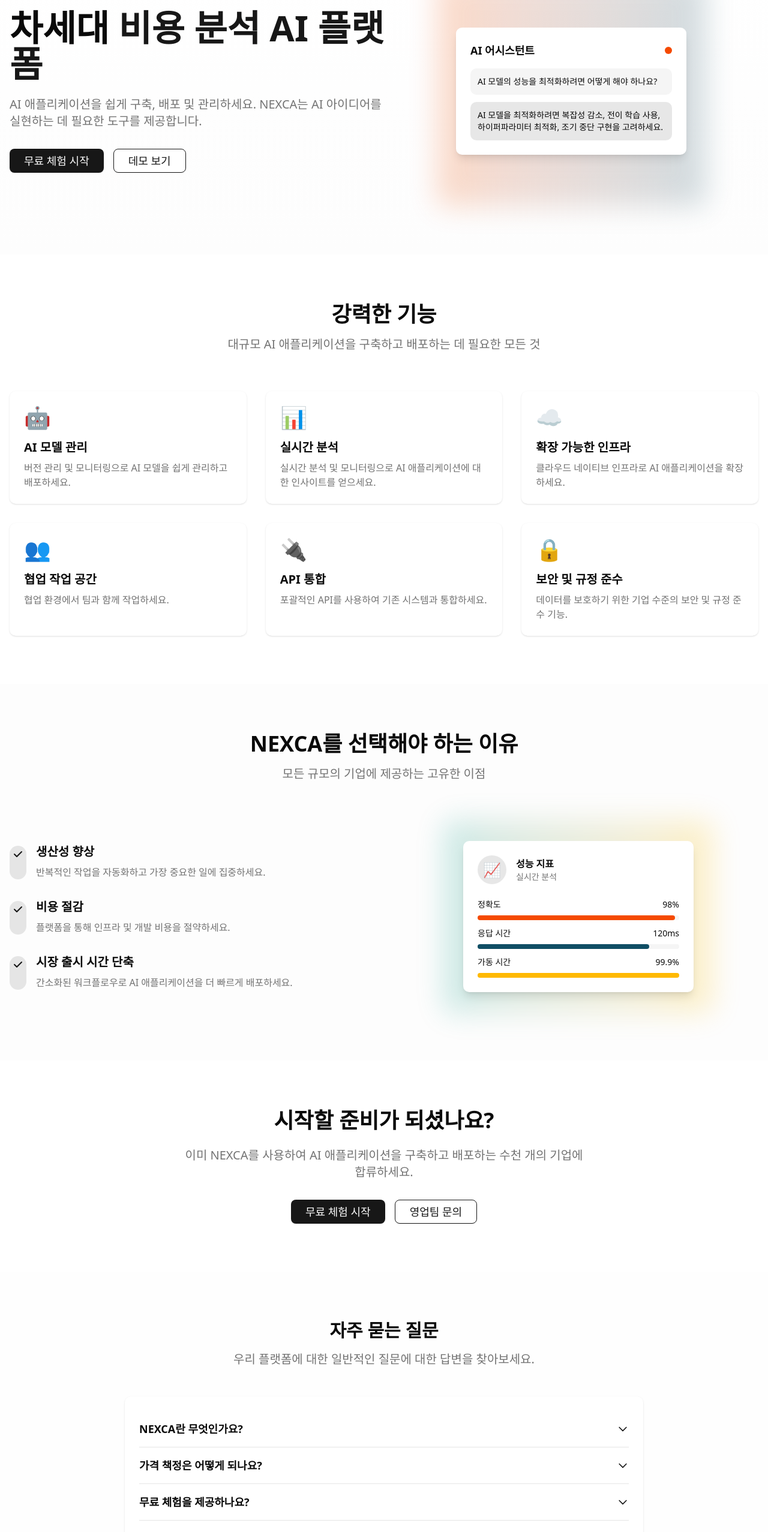
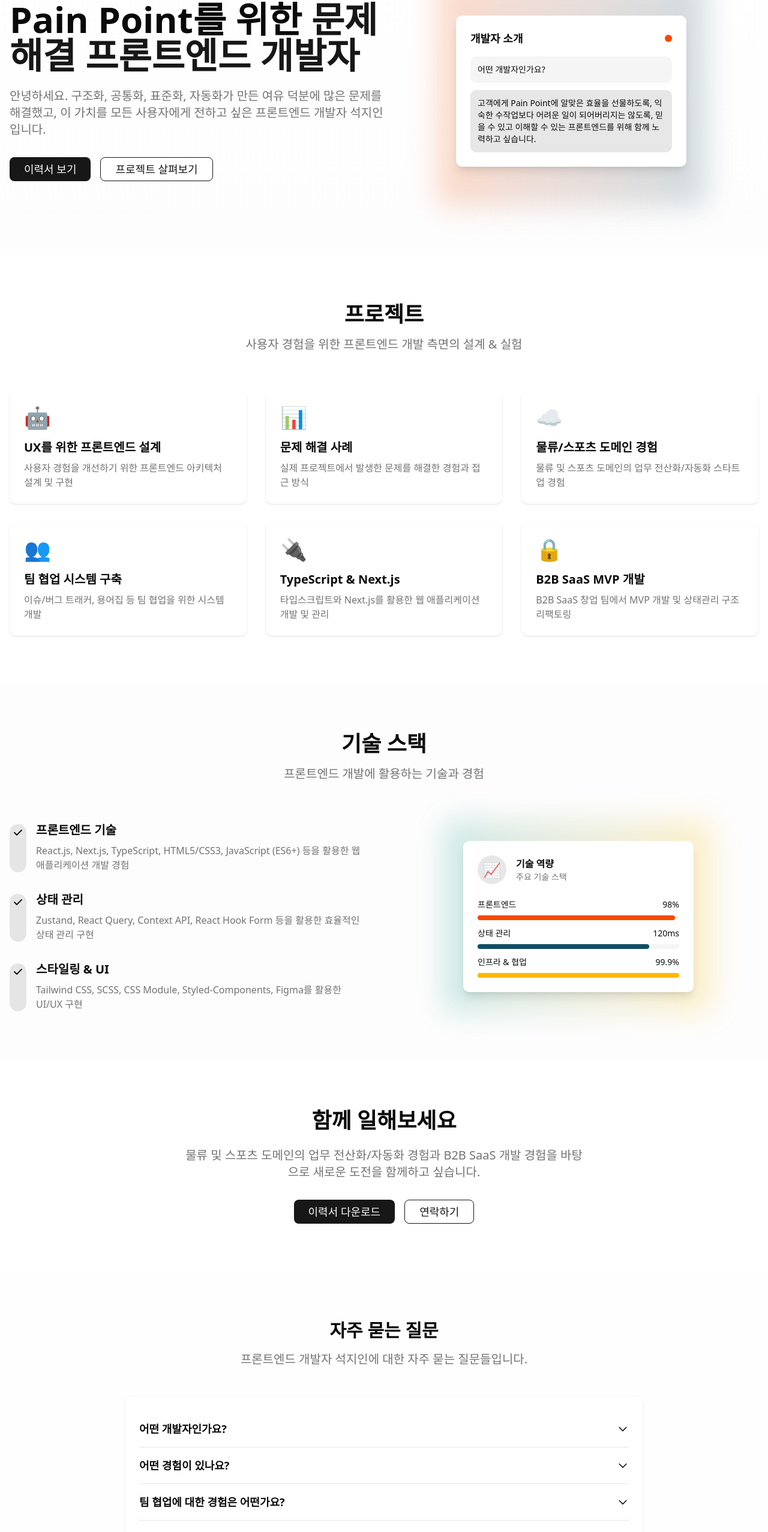
Before and after one commit to JiinSeok/useJiin-portfolio, a Next.js app: page / in a window 1280 px wide. Shown: the part 204-2758 px from the top of the page at 60% size. Built offline with nearby package versions, Linux system fonts and the light colour scheme.

Commit message:
feat: 포트폴리오로 변환

```diff
--- a/src/app/layout.tsx
+++ b/src/app/layout.tsx
@@ -9,10 +9,10 @@
 import { Suspense } from 'react'
 
 export const metadata: Metadata = {
-  title: 'NEXCA - Next Generation AI Platform',
+  title: '석지인 - 프론트엔드 개발자 포트폴리오',
   description:
-    'NEXCA is a next-generation AI platform that helps you build, deploy, and manage AI applications.',
-  keywords: 'AI, artificial intelligence, machine learning, platform, NEXCA',
+    'Pain Point를 위한 문제 해결, 실전형 프론트엔드 개발자 석지인의 포트폴리오입니다.',
+  keywords: '프론트엔드, 개발자, 포트폴리오, 석지인, React, Next.js, TypeScript',
 }
 
 export default async function LocaleLayout({ children }: LayoutProps) {
--- a/src/app/page.tsx
+++ b/src/app/page.tsx
@@ -24,7 +24,7 @@
       {/* Navigation */}
       <nav className="w-full max-w-7xl mx-auto px-4 py-6 flex justify-between items-center">
         <div className="flex items-center">
-          <span className="text-2xl font-bold text-primary">NEXCA</span>
+          <span className="text-2xl font-bold text-primary">석지인</span>
         </div>
         <div className="hidden md:flex space-x-8">
           <Link
@@ -335,44 +335,44 @@
 
           <div className="bg-card rounded-lg p-6 shadow-sm">
             <Accordion>
-              <AccordionItem title={t('faq.q1') || 'What is NEXCA?'}>
+              <AccordionItem title={t('faq.q1') || '어떤 개발자인가요?'}>
                 <p>
                   {t('faq.a1') ||
-                    'NEXCA is an AI model management platform that helps teams build, deploy, and monitor AI models at scale. Our platform provides tools for model training, deployment, monitoring, and collaboration.'}
+                    '구조화, 공통화, 표준화, 자동화가 만든 여유 덕분에 많은 문제를 해결했고, 이 가치를 모든 사용자에게 전하고 싶은 프론트엔드 개발자입니다.'}
                 </p>
               </AccordionItem>
 
-              <AccordionItem title={t('faq.q2') || 'How does pricing work?'}>
+              <AccordionItem title={t('faq.q2') || '어떤 경험이 있나요?'}>
                 <p>
                   {t('faq.a2') ||
-                    'We offer flexible pricing plans based on your needs. Our starter plan is free and includes basic features. For more advanced features, we offer premium plans starting at $99/month. Contact us for enterprise pricing.'}
+                    '물류 및 스포츠 도메인의 업무 전산화/자동화 스타트업에서 일했습니다. ERP를 비롯한 WMS(창고)/OMS(주문) 앱을 운영하며, 관행적이고 불분명한 업무를 직접 발굴해 전산화했습니다.'}
                 </p>
               </AccordionItem>
 
               <AccordionItem
-                title={t('faq.q3') || 'Do you offer a free trial?'}
+                title={t('faq.q3') || '팀 협업에 대한 경험은 어떤가요?'}
               >
                 <p>
                   {t('faq.a3') ||
-                    'Yes, we offer a 14-day free trial of our premium features. No credit card required. You can sign up and start using our platform right away.'}
+                    '고객의 업무를 효율화한 앱처럼, 팀의 업무를 효율화하는 시스템을 만들었습니다. 이슈/버그 트래커, 용어집을 만들어 커뮤니케이션 비용을 줄였습니다.'}
                 </p>
               </AccordionItem>
 
               <AccordionItem
-                title={t('faq.q4') || 'How secure is your platform?'}
+                title={t('faq.q4') || '주요 기술 스택은 무엇인가요?'}
               >
                 <p>
                   {t('faq.a4') ||
-                    'Security is our top priority. We use industry-standard encryption, regular security audits, and follow best practices for data protection. Your data is always encrypted both in transit and at rest.'}
+                    'TypeScript, Next.js, React.js를 주로 사용하며, 상태 관리를 위해 Zustand, React Query, Context API 등을 활용합니다. 스타일링은 Tailwind CSS, SCSS, CSS Module을 상황에 맞게 사용합니다.'}
                 </p>
               </AccordionItem>
 
               <AccordionItem
-                title={t('faq.q5') || 'Can I integrate with my existing tools?'}
+                title={t('faq.q5') || '현재 어떤 일을 하고 있나요?'}
               >
                 <p>
                   {t('faq.a5') ||
-                    'Yes, our platform offers robust API and integration options. You can connect with popular tools like GitHub, Slack, Jira, and more. We also provide webhooks for custom integrations.'}
+                    '현재는 B2B SaaS 창업 팀에서 MVP를 맡아 요구사항의 빠른 구현을 위한 상태관리 구조 리팩토링을 진행 중입니다. 고객이 당연하게 기대하는 경험부터 감동하는 경험까지 제약 없이 그려내기 위해 계속해서 도전하고 있습니다.'}
                 </p>
               </AccordionItem>
             </Accordion>
@@ -413,7 +413,7 @@
         <div className="max-w-7xl mx-auto px-4">
           <div className="grid grid-cols-1 md:grid-cols-4 gap-8 mb-8">
             <div>
-              <h3 className="text-lg font-semibold mb-4">NEXCA</h3>
+              <h3 className="text-lg font-semibold mb-4">석지인</h3>
               <p className="text-muted-foreground">{t('footer.description')}</p>
             </div>
             <div>
--- a/src/constants/locales/ko.json
+++ b/src/constants/locales/ko.json
@@ -1,102 +1,102 @@
 {
   "HomePage": {
-    "title": "NEXCA - 차세대 AI 플랫폼",
-    "description": "AI 애플리케이션을 쉽게 구축, 배포 및 관리하세요. NEXCA는 AI 아이디어를 실현하는 데 필요한 도구를 제공합니다.",
+    "title": "석지인 - 프론트엔드 개발자 포트폴리오",
+    "description": "Pain Point를 위한 문제 해결, 실전형 프론트엔드 개발자 석지인의 포트폴리오입니다.",
     "error": {
       "unknown": "문제가 발생했어요. 잠시 후 다시 시도해주세요"
     },
     "nav": {
-      "features": "기능",
-      "benefits": "장점",
+      "features": "프로젝트",
+      "benefits": "기술 스택",
       "contact": "문의하기",
-      "get-started": "시작하기"
+      "get-started": "이력서"
     },
     "hero": {
-      "title": "차세대",
-      "title-highlight1": "비용 분석",
-      "title-highlight2": "AI 플랫폼",
-      "description": "AI 애플리케이션을 쉽게 구축, 배포 및 관리하세요. NEXCA는 AI 아이디어를 실현하는 데 필요한 도구를 제공합니다.",
-      "cta-trial": "무료 체험 시작",
-      "cta-demo": "데모 보기",
-      "cta-contact": "영업팀 문의",
-      "ai-assistant": "AI 어시스턴트",
-      "ai-question": "AI 모델의 성능을 최적화하려면 어떻게 해야 하나요?",
-      "ai-answer": "AI 모델을 최적화하려면 복잡성 감소, 전이 학습 사용, 하이퍼파라미터 최적화, 조기 중단 구현을 고려하세요."
+      "title": "Pain Point를 위한",
+      "title-highlight1": "문제 해결",
+      "title-highlight2": "프론트엔드 개발자",
+      "description": "안녕하세요. 구조화, 공통화, 표준화, 자동화가 만든 여유 덕분에 많은 문제를 해결했고, 이 가치를 모든 사용자에게 전하고 싶은 프론트엔드 개발자 석지인입니다.",
+      "cta-trial": "이력서 보기",
+      "cta-demo": "프로젝트 살펴보기",
+      "cta-contact": "문의하기",
+      "ai-assistant": "개발자 소개",
+      "ai-question": "어떤 개발자인가요?",
+      "ai-answer": "고객에게 Pain Point에 알맞은 효율을 선물하도록, 익숙한 수작업보다 어려운 일이 되어버리지는 않도록, 믿을 수 있고 이해할 수 있는 프론트엔드를 위해 함께 노력하고 싶습니다."
     },
     "features": {
-      "title": "강력한 기능",
-      "description": "대규모 AI 애플리케이션을 구축하고 배포하는 데 필요한 모든 것",
+      "title": "프로젝트",
+      "description": "사용자 경험을 위한 프론트엔드 개발 측면의 설계 & 실험",
       "model-management": {
-        "title": "AI 모델 관리",
-        "description": "버전 관리 및 모니터링으로 AI 모델을 쉽게 관리하고 배포하세요."
+        "title": "UX를 위한 프론트엔드 설계",
+        "description": "사용자 경험을 개선하기 위한 프론트엔드 아키텍처 설계 및 구현"
       },
       "analytics": {
-        "title": "실시간 분석",
-        "description": "실시간 분석 및 모니터링으로 AI 애플리케이션에 대한 인사이트를 얻으세요."
+        "title": "문제 해결 사례",
+        "description": "실제 프로젝트에서 발생한 문제를 해결한 경험과 접근 방식"
       },
       "infrastructure": {
-        "title": "확장 가능한 인프라",
-        "description": "클라우드 네이티브 인프라로 AI 애플리케이션을 확장하세요."
+        "title": "물류/스포츠 도메인 경험",
+        "description": "물류 및 스포츠 도메인의 업무 전산화/자동화 스타트업 경험"
       },
       "collaboration": {
-        "title": "협업 작업 공간",
-        "description": "협업 환경에서 팀과 함께 작업하세요."
+        "title": "팀 협업 시스템 구축",
+        "description": "이슈/버그 트래커, 용어집 등 팀 협업을 위한 시스템 개발"
       },
       "api": {
-        "title": "API 통합",
-        "description": "포괄적인 API를 사용하여 기존 시스템과 통합하세요."
+        "title": "TypeScript & Next.js",
+        "description": "타입스크립트와 Next.js를 활용한 웹 애플리케이션 개발 및 관리"
       },
       "security": {
-        "title": "보안 및 규정 준수",
-        "description": "데이터를 보호하기 위한 기업 수준의 보안 및 규정 준수 기능."
+        "title": "B2B SaaS MVP 개발",
+        "description": "B2B SaaS 창업 팀에서 MVP 개발 및 상태관리 구조 리팩토링"
       }
     },
     "benefits": {
-      "title": "NEXCA를 선택해야 하는 이유",
-      "description": "모든 규모의 기업에 제공하는 고유한 이점",
+      "title": "기술 스택",
+      "description": "프론트엔드 개발에 활용하는 기술과 경험",
       "productivity": {
-        "title": "생산성 향상",
-        "description": "반복적인 작업을 자동화하고 가장 중요한 일에 집중하세요."
+        "title": "프론트엔드 기술",
+        "description": "React.js, Next.js, TypeScript, HTML5/CSS3, JavaScript (ES6+) 등을 활용한 웹 애플리케이션 개발 경험"
       },
       "costs": {
-        "title": "비용 절감",
-        "description": "플랫폼을 통해 인프라 및 개발 비용을 절약하세요."
+        "title": "상태 관리",
+        "description": "Zustand, React Query, Context API, React Hook Form 등을 활용한 효율적인 상태 관리 구현"
       },
       "time-to-market": {
-        "title": "시장 출시 시간 단축",
-        "description": "간소화된 워크플로우로 AI 애플리케이션을 더 빠르게 배포하세요."
+        "title": "스타일링 & UI",
+        "description": "Tailwind CSS, SCSS, CSS Module, Styled-Components, Figma를 활용한 UI/UX 구현"
       },
       "metrics": {
-        "title": "성능 지표",
-        "subtitle": "실시간 분석",
-        "accuracy": "정확도",
-        "response-time": "응답 시간",
-        "uptime": "가동 시간"
+        "title": "기술 역량",
+        "subtitle": "주요 기술 스택",
+        "accuracy": "프론트엔드",
+        "response-time": "상태 관리",
+        "uptime": "인프라 & 협업"
       }
     },
     "cta": {
-      "title": "시작할 준비가 되셨나요?",
-      "description": "이미 NEXCA를 사용하여 AI 애플리케이션을 구축하고 배포하는 수천 개의 기업에 합류하세요.",
-      "trial": "무료 체험 시작",
-      "contact": "영업팀 문의"
+      "title": "함께 일해보세요",
+      "description": "물류 및 스포츠 도메인의 업무 전산화/자동화 경험과 B2B SaaS 개발 경험을 바탕으로 새로운 도전을 함께하고 싶습니다.",
+      "trial": "이력서 다운로드",
+      "contact": "연락하기"
     },
     "footer": {
-      "description": "AI 애플리케이션 구축, 배포 및 관리를 위한 차세대 AI 플랫폼.",
-      "product": "제품",
-      "features": "기능",
-      "pricing": "가격",
-      "documentation": "문서",
-      "api": "API",
-      "company": "회사",
+      "description": "Pain Point를 위한 문제 해결, 실전형 프론트엔드 개발자 석지인의 포트폴리오입니다.",
+      "product": "포트폴리오",
+      "features": "프로젝트",
+      "pricing": "기술 스택",
+      "documentation": "이력서",
+      "api": "Today I Learned",
+      "company": "연락처",
       "about": "소개",
       "blog": "블로그",
-      "careers": "채용",
+      "careers": "이메일",
       "contact": "문의하기",
-      "legal": "법률",
-      "privacy": "개인정보 처리방침",
-      "terms": "서비스 약관",
-      "cookies": "쿠키 정책",
-      "copyright": "© {year} NEXCA. 모든 권리 보유.",
+      "legal": "링크",
+      "privacy": "GitHub",
+      "terms": "LinkedIn",
+      "cookies": "블로그",
+      "copyright": "© {year} 석지인. 모든 권리 보유.",
       "social": {
         "twitter": "트위터",
         "github": "깃허브",
@@ -104,38 +104,38 @@
       }
     },
     "release": {
-      "title": "출시 소식 받기",
-      "description": "새로운 기능과 업데이트 소식을 가장 먼저 받아보세요.",
+      "title": "연락하기",
+      "description": "이메일을 남겨주시면 빠르게 답변 드리겠습니다.",
       "email-placeholder": "이메일 주소를 입력하세요",
-      "subscribe": "구독하기"
+      "subscribe": "보내기"
     },
     "faq": {
       "title": "자주 묻는 질문",
-      "description": "우리 플랫폼에 대한 일반적인 질문에 대한 답변을 찾아보세요.",
-      "q1": "NEXCA란 무엇인가요?",
-      "a1": "NEXCA는 팀이 AI 모델을 대규모로 구축, 배포 및 모니터링하는 데 도움이 되는 AI 모델 관리 플랫폼입니다. 우리 플랫폼은 모델 훈련, 배포, 모니터링 및 협업을 위한 도구를 제공합니다.",
-      "q2": "가격 책정은 어떻게 되나요?",
-      "a2": "우리는 귀하의 요구에 따라 유연한 가격 책정 계획을 제공합니다. 스타터 플랜은 무료이며 기본 기능을 포함합니다. 더 고급 기능을 위해 월 99달러부터 시작하는 프리미엄 플랜을 제공합니다. 기업 가격 책정에 대해서는 문의해 주세요.",
-      "q3": "무료 체험을 제공하나요?",
-      "a3": "네, 프리미엄 기능에 대한 14일 무료 체험을 제공합니다. 신용 카드가 필요하지 않습니다. 가입하고 바로 우리 플랫폼을 사용할 수 있습니다.",
-      "q4": "플랫폼은 얼마나 안전한가요?",
-      "a4": "보안은 우리의 최우선 과제입니다. 우리는 업계 표준 암호화, 정기적인 보안 감사를 사용하고 데이터 보호를 위한 모범 사례를 따릅니다. 귀하의 데이터는 전송 중이든 저장 중이든 항상 암호화됩니다.",
-      "q5": "기존 도구와 통합할 수 있나요?",
-      "a5": "네, 우리 플랫폼은 강력한 API 및 통합 옵션을 제공합니다. GitHub, Slack, Jira 등과 같은 인기 있는 도구와 연결할 수 있습니다. 또한 사용자 정의 통합을 위한 웹훅도 제공합니다."
+      "description": "프론트엔드 개발자 석지인에 대한 자주 묻는 질문들입니다.",
+      "q1": "어떤 개발자인가요?",
+      "a1": "구조화, 공통화, 표준화, 자동화가 만든 여유 덕분에 많은 문제를 해결했고, 이 가치를 모든 사용자에게 전하고 싶은 프론트엔드 개발자입니다. 고객에게 Pain Point에 알맞은 효율을 선물하도록, 익숙한 수작업보다 어려운 일이 되어버리지는 않도록, 믿을 수 있고 이해할 수 있는 프론트엔드를 위해 함께 노력하고 싶습니다.",
+      "q2": "어떤 경험이 있나요?",
+      "a2": "물류 및 스포츠 도메인의 업무 전산화/자동화 스타트업에서 일했습니다. ERP를 비롯한 WMS(창고)/OMS(주문) 앱을 운영하며, 운영 전에는 알 수 없었던 '재고 무관' 등의 관행적이고 불분명한 업무를 직접 발굴해 전산화했습니다. 이 같은 과정을 통해 앱은 업무 프로세스도, 개발 형태도 다른 여러 고객사의 업무를 포괄하게 되었고, SaaS 온보딩을 무사히 완료할 수 있었습니다.",
+      "q3": "팀 협업에 대한 경험은 어떤가요?",
+      "a3": "고객의 업무를 효율화한 앱처럼, 팀의 업무를 효율화하는 시스템을 만들었습니다. 7개월차 초기 스타트업에서는 이슈/버그 트래커, 용어집을 만들어 커뮤니케이션 비용을 줄였습니다. 7년차 스타트업에서는 자사 하드웨어와의 호환성, 워크플로우 정의를 위해서 TF를 진행했습니다. 이를 포함한 소프트웨어 지원 사양 정의로 무한 디버깅에 투입되던 개발 리소스를 절감하고 운영 혼란을 없앴습니다.",
+      "q4": "주요 기술 스택은 무엇인가요?",
+      "a4": "TypeScript, Next.js, React.js를 주로 사용하며, 상태 관리를 위해 Zustand, React Query, Context API 등을 활용합니다. 스타일링은 Tailwind CSS, SCSS, CSS Module을 상황에 맞게 사용합니다. 협업을 위해 Git, GitHub, Jira, Confluence, Notion 등의 도구를 활용합니다.",
+      "q5": "현재 어떤 일을 하고 있나요?",
+      "a5": "현재는 B2B SaaS 창업 팀에서 MVP를 맡아 요구사항의 빠른 구현을 위한 상태관리 구조 리팩토링을 진행 중입니다. 고객이 당연하게 기대하는 경험부터 감동하는 경험까지 제약 없이 그려내기 위해 계속해서 도전하고 있습니다."
     }
   },
   "ContactPage": {
-    "title": "NEXCA에 문의하기",
-    "description": "NEXCA에 대한 질문이나 피드백이 있으신가요? 아래 양식을 작성해 주시면 최대한 빨리 답변해 드리겠습니다.",
+    "title": "석지인에게 문의하기",
+    "description": "프로젝트 협업이나 채용 관련 문의가 있으신가요? 아래 양식을 작성해 주시면 최대한 빨리 답변해 드리겠습니다.",
     "form": {
       "name": "이름",
       "email": "이메일",
       "message": "메시지",
-      "submit": "제출하기"
+      "submit": "보내기"
     },
     "success-message": {
       "title": "메시지가 성공적으로 전송되었습니다!",
-      "description": "곧 연락드리겠습니다."
+      "description": "빠른 시일 내에 연락드리겠습니다."
     },
     "error-message": {
       "title": "문제가 발생했습니다.",
@@ -143,37 +143,37 @@
     }
   },
   "StepperDialog": {
-    "title": "문의하기",
-    "description": "아래 양식을 작성하여 문의사항을 보내주세요.",
+    "title": "연락하기",
+    "description": "아래 양식을 작성하여 메시지를 보내주세요.",
     "next": "다음",
     "back": "이전",
-    "submit": "제출하기",
+    "submit": "보내기",
     "step1": {
       "title": "기본 정보",
       "name": "이름",
       "namePlaceholder": "이름을 입력해 주세요",
       "email": "이메일",
       "emailPlaceholder": "이메일을 입력해 주세요",
-      "organization": "조직명",
-      "organizationPlaceholder": "조직명을 입력해 주세요 (선택사항)"
+      "organization": "회사/소속",
+      "organizationPlaceholder": "회사/소속을 입력해 주세요 (선택사항)"
     },
     "step2": {
-      "title": "문의 내용",
-      "subject": "문의 제목",
-      "subjectPlaceholder": "문의 제목을 입력해 주세요",
+      "title": "메시지 내용",
+      "subject": "제목",
+      "subjectPlaceholder": "제목을 입력해 주세요",
       "category": "문의 유형",
       "categoryPlaceholder": "문의 유형을 선택해 주세요",
       "categoryGeneral": "일반 문의",
-      "categoryTechnical": "기술 지원",
-      "categoryPricing": "가격 문의",
-      "categoryPartnership": "제휴 문의",
-      "message": "문의 내용",
-      "messagePlaceholder": "문의 내용을 자세히 입력해 주세요"
+      "categoryTechnical": "프로젝트 협업",
+      "categoryPricing": "채용 관련",
+      "categoryPartnership": "기타 문의",
+      "message": "메시지 내용",
+      "messagePlaceholder": "메시지 내용을 자세히 입력해 주세요"
     },
     "step3": {
       "title": "확인",
-      "summary": "문의 내용 확인",
-      "disclaimer": "제출하신 문의사항은 영업일 기준 1-2일 내에 답변드리겠습니다. 감사합니다."
+      "summary": "메시지 내용 확인",
+      "disclaimer": "보내주신 메시지는 확인 후 빠른 시일 내에 답변드리겠습니다. 감사합니다."
     }
   }
 }
```
